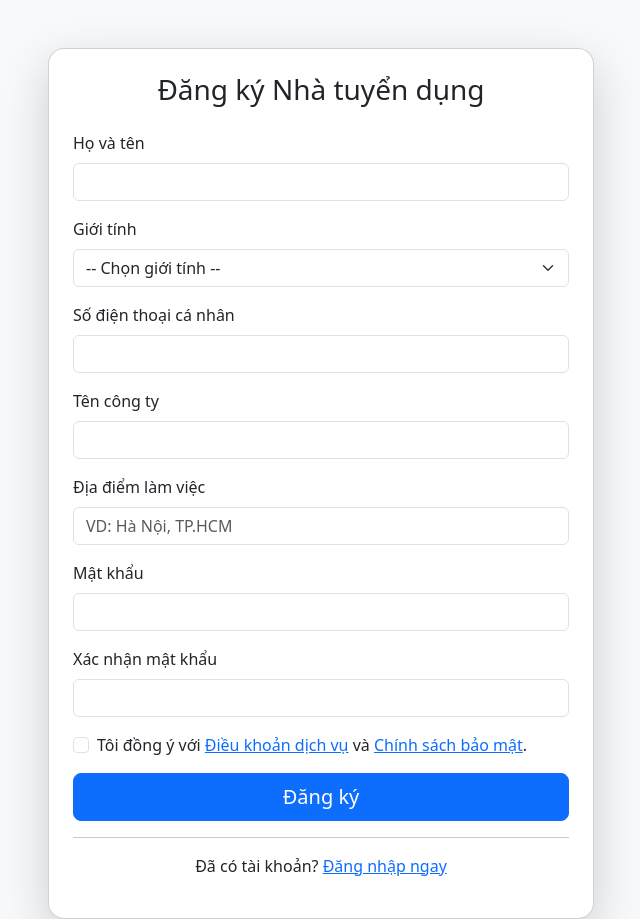
After one commit to thuanvo2004/QLDAPM, a Flask app: page /register/employer in a window 1280 px wide. The commit adds this page. Shown: the whole page, without its empty margins (319-959 px from the left). Run offline with Flask 3, Linux system fonts and the light colour scheme.

Commit message:
Update dang ki va đăng nhập ứng viên & nhà tuyển dụng

```diff
--- a/app.py
+++ b/app.py
@@ -214,42 +214,119 @@ def provinces():
 # ============================
 # Đăng ký
 # ============================
-@app.route('/register', methods=['GET', 'POST'])
+
+@app.route("/register", methods=["GET", "POST"])
 def register():
-    if request.method == 'POST':
-        username = request.form['username']
-        password = bcrypt.generate_password_hash(request.form['password']).decode('utf-8')
+    if request.method == "POST":
+        role = request.form.get("role")
+        if role == "candidate":
+            return redirect(url_for("register_candidate"))
+        elif role == "employer":
+            return redirect(url_for("register_employer"))
+    return render_template("register.html")  # Trang chọn loại
 
-        if User.query.filter_by(username=username).first():
-            flash("⚠️ Tên đăng nhập đã tồn tại!")
-            return redirect(url_for('register'))
+@app.route("/register/candidate", methods=["GET", "POST"])
+def register_candidate():
+    if request.method == "POST":
+        name = request.form.get("name")
+        email = request.form.get("email")
+        password = request.form.get("password")
+        confirm_password = request.form.get("confirm_password")
 
-        new_user = User(username=username, password=password)
-        db.session.add(new_user)
-        db.session.commit()
-        flash("✅ Đăng ký thành công, mời bạn đăng nhập!")
-        return redirect(url_for('login'))
+        if password != confirm_password:
+            flash("Mật khẩu không khớp", "danger")
+            return redirect(url_for("register_candidate"))
 
-    return render_template('register.html')
+        cursor = mysql.connection.cursor()
+        cursor.execute("INSERT INTO candidates (name, email, password) VALUES (%s, %s, %s)",
+                       (name, email, password))
+        mysql.connection.commit()
+        cursor.close()
+
+        flash("Đăng ký ứng viên thành công!", "success")
+        return redirect(url_for("login"))
+
+    return render_template("register_candidate.html")
+@app.route("/register/employer", methods=["GET", "POST"])
+def register_employer():
+    if request.method == "POST":
+        name = request.form.get("name")
+        gender = request.form.get("gender")
+        phone = request.form.get("phone")
+        company = request.form.get("company")
+        location = request.form.get("location")
+        email = request.form.get("email")
+        password = request.form.get("password")
+        confirm_password = request.form.get("confirm_password")
+
+        if password != confirm_password:
+            flash("Mật khẩu không khớp", "danger")
+            return redirect(url_for("register_employer"))
+
+        cursor = mysql.connection.cursor()
+        cursor.execute("""INSERT INTO employers
+                          (name, gender, phone, company, location, email, password)
+                          VALUES (%s, %s, %s, %s, %s, %s, %s)""",
+                       (name, gender, phone, company, location, email, password))
+        mysql.connection.commit()
+        cursor.close()
+
+        flash("Đăng ký nhà tuyển dụng thành công!", "success")
+        return redirect(url_for("login"))
+
+    return render_template("register_employer.html")
+
+
 
 # ============================
 # Đăng nhập
 # ============================
-@app.route('/login', methods=['GET', 'POST'])
+@app.route("/login")
 def login():
+    return redirect(url_for("choose_role"))
+
+@app.route("/choose_role")
+def choose_role():
+    return render_template("choose_role.html")
+
+def process_login(username, password, role):
+    # Tìm user theo username và role
+    user = User.query.filter_by(username=username, role=role).first()
+
+    if user and bcrypt.check_password_hash(user.password, password):
+        login_user(user)
+        flash("Đăng nhập thành công!", "success")
+        return redirect(url_for('index'))
+    else:
+        flash("Sai tài khoản hoặc mật khẩu!", "danger")
+        return None
+
+@app.route('/login/candidate', methods=['GET', 'POST'])
+def login_candidate():
+    if request.method == 'POST':
+        username = request.form['email']
+        password = request.form['password']
+
+        result = process_login(username, password, role="candidate")
+        if result:  # Nếu login thành công
+            return result
+
+    return render_template('login_candidate.html')
+
+@app.route('/login/employer', methods=['GET', 'POST'])
+def login_employer():
     if request.method == 'POST':
         username = request.form['username']
         password = request.form['password']
 
-        user = User.query.filter_by(username=username).first()
-        if user and bcrypt.check_password_hash(user.password, password):
-            login_user(user)
-            flash("✅ Đăng nhập thành công!")
-            return redirect(url_for('index'))
-        else:
-            flash("❌ Sai tài khoản hoặc mật khẩu!")
+        result = process_login(username, password, role="employer")
+        if result:
+            return result
 
-    return render_template('login.html')
+    return render_template('login_employer.html')
+
+
+
 
 # ============================
 # Đăng xuất
--- a/templates/layout.html
+++ b/templates/layout.html
@@ -40,7 +40,7 @@
             <a class="btn secondary" href="{{ url_for('add_job') }}">➕ Đăng việc</a>
             <a class="btn ghost" href="{{ url_for('logout') }}">Đăng xuất</a>
           {% else %}
-            <a class="btn ghost" href="{{ url_for('login') }}">Đăng nhập</a>
+            <a class="btn ghost" href="{{ url_for('choose_role') }}">Đăng nhập</a>
             <a class="btn primary" href="{{ url_for('register') }}">Đăng ký</a>
             <a class="btn secondary" href="#">Đăng tin tuyển dụng</a>
           {% endif %}
--- /dev/null
+++ b/templates/register_employer.html
@@ -0,0 +1,78 @@
+<!DOCTYPE html>
+<html lang="vi">
+<head>
+  <meta charset="UTF-8">
+  <meta name="viewport" content="width=device-width, initial-scale=1">
+  <title>Đăng ký Nhà tuyển dụng</title>
+  <link href="https://cdn.jsdelivr.net/npm/bootstrap@5.3.3/dist/css/bootstrap.min.css" rel="stylesheet">
+</head>
+<body class="bg-light">
+
+<div class="container mt-5">
+  <div class="row justify-content-center">
+    <div class="col-md-7 col-lg-6">
+      <div class="card shadow-lg rounded-4">
+        <div class="card-body p-4">
+          <h3 class="text-center mb-4">Đăng ký Nhà tuyển dụng</h3>
+          <form method="POST">
+            <!-- Họ tên -->
+            <div class="mb-3">
+              <label class="form-label">Họ và tên</label>
+              <input type="text" class="form-control" name="fullname" required>
+            </div>
+            <!-- Giới tính -->
+            <div class="mb-3">
+              <label class="form-label">Giới tính</label>
+              <select class="form-select" name="gender" required>
+                <option value="">-- Chọn giới tính --</option>
+                <option value="Nam">Nam</option>
+                <option value="Nữ">Nữ</option>
+              </select>
+            </div>
+            <!-- Số điện thoại -->
+            <div class="mb-3">
+              <label class="form-label">Số điện thoại cá nhân</label>
+              <input type="text" class="form-control" name="phone" required>
+            </div>
+            <!-- Công ty -->
+            <div class="mb-3">
+              <label class="form-label">Tên công ty</label>
+              <input type="text" class="form-control" name="company" required>
+            </div>
+            <!-- Địa điểm -->
+            <div class="mb-3">
+              <label class="form-label">Địa điểm làm việc</label>
+              <input type="text" class="form-control" name="location" placeholder="VD: Hà Nội, TP.HCM" required>
+            </div>
+            <!-- Mật khẩu -->
+            <div class="mb-3">
+              <label class="form-label">Mật khẩu</label>
+              <input type="password" class="form-control" name="password" minlength="6" maxlength="25" required>
+            </div>
+            <!-- Xác nhận mật khẩu -->
+            <div class="mb-3">
+              <label class="form-label">Xác nhận mật khẩu</label>
+              <input type="password" class="form-control" name="confirm_password" required>
+            </div>
+            <!-- Điều khoản -->
+            <div class="form-check mb-3">
+              <input class="form-check-input" type="checkbox" required>
+              <label class="form-check-label">
+                Tôi đồng ý với <a href="#">Điều khoản dịch vụ</a> và <a href="#">Chính sách bảo mật</a>.
+              </label>
+            </div>
+            <!-- Nút -->
+            <div class="d-grid">
+              <button type="submit" class="btn btn-primary btn-lg">Đăng ký</button>
+            </div>
+          </form>
+          <hr>
+          <p class="text-center">Đã có tài khoản? <a href="{{ url_for('login_employer') }}">Đăng nhập ngay</a></p>
+        </div>
+      </div>
+    </div>
+  </div>
+</div>
+
+</body>
+</html>
```
Also changed, not shown: templates/choose_role.html (added, +10 -0 lines), templates/login.html (deleted, +0 -16 lines), templates/login_candidate.html (added, +34 -0 lines), templates/login_employer.html (added, +34 -0 lines), templates/register.html (+19 -15 lines), templates/register_candidate.html (added, +55 -0 lines).
